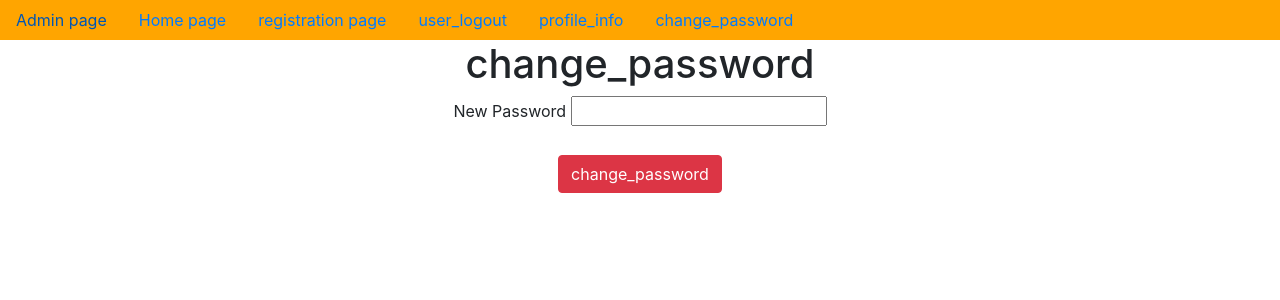
After one commit to nirakartarei/user_registration-with-mail-send-project34, a Django app: page /change_password/ in a window 1280 px wide. The commit adds this page. Shown: the top 300 px of the page. Run offline with Django 4.2, Linux system fonts and the light colour scheme; a user stored in the database is signed in.

Commit message:
first commit

```diff
--- a/app/views.py
+++ b/app/views.py
@@ -66,3 +66,13 @@ def profile_info(request):
     PFD=Profile.objects.get(user=USD)
     d={'USD':USD,'PFD':PFD}
     return render(request,'profile_info.html',d)
+@login_required
+def change_password(request):
+    if request.method=='POST':
+        username=request.session.get('username')
+        npw=request.POST['npw']
+        USO=User.objects.get(username=username)
+        USO.set_password(npw)
+        USO.save()
+        return HttpResponseRedirect(reverse('user_login'))
+    return render(request,'change_password.html')
--- a/project34/urls.py
+++ b/project34/urls.py
@@ -24,7 +24,8 @@ urlpatterns = [
     path('home/',home,name='home'),
     path('user_login/',user_login,name='user_login'),
     path('user_logout/',user_logout,name='user_logout'),
-     path('profile_info/',profile_info,name='profile_info'),
+    path('profile_info/',profile_info,name='profile_info'),
+    path('change_password/',change_password,name='change_password'),
 
 
 
--- /dev/null
+++ b/templates/change_password.html
@@ -0,0 +1,20 @@
+{% extends 'dummy.html' %}
+
+
+{% block title %}
+    <title>Change password Page</title>
+
+{% endblock %}
+
+{% block body_block %}
+
+    <h1>change_password</h1>
+    <form method="POST">
+        {% csrf_token %}
+        <label for="npw">New Password</label>
+        <input type="password" name="npw" id="npw"><br>
+        <br>
+        <input type="submit" value="change_password" class="btn btn-danger">
+
+    </form>
+{% endblock %}
--- a/templates/dummy.html
+++ b/templates/dummy.html
@@ -23,6 +23,8 @@
             {% if user.is_authenticated %}
             <a href="{% url 'user_logout' %}" class="nav-link">user_logout</a>
             <a href="{% url 'profile_info' %}" class="nav-link">profile_info</a>
+            <a href="{% url 'change_password' %}" class="nav-link">change_password</a>
+
             {% else %}
 
 
```
Also changed, not shown: db.sqlite3.
